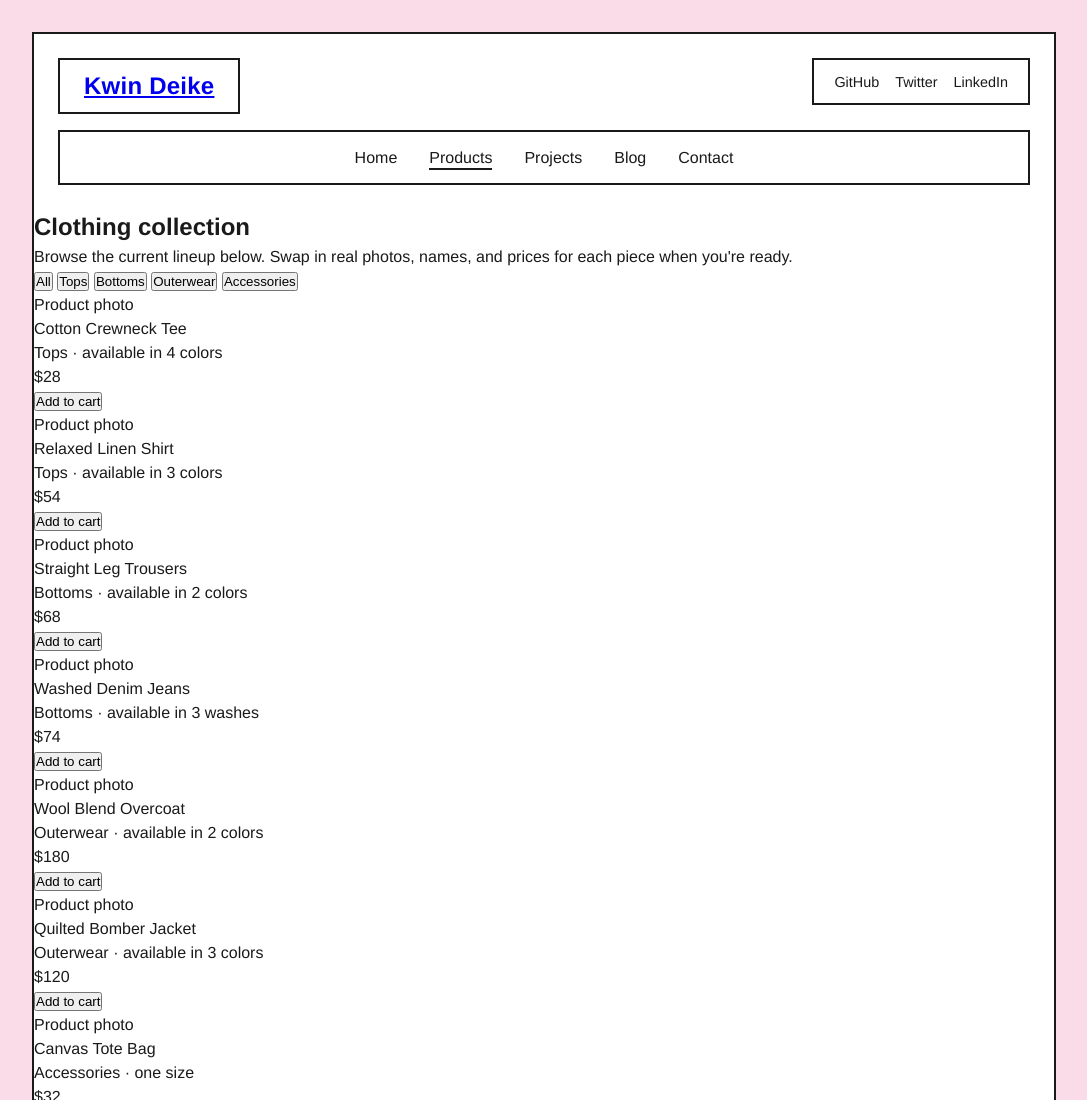
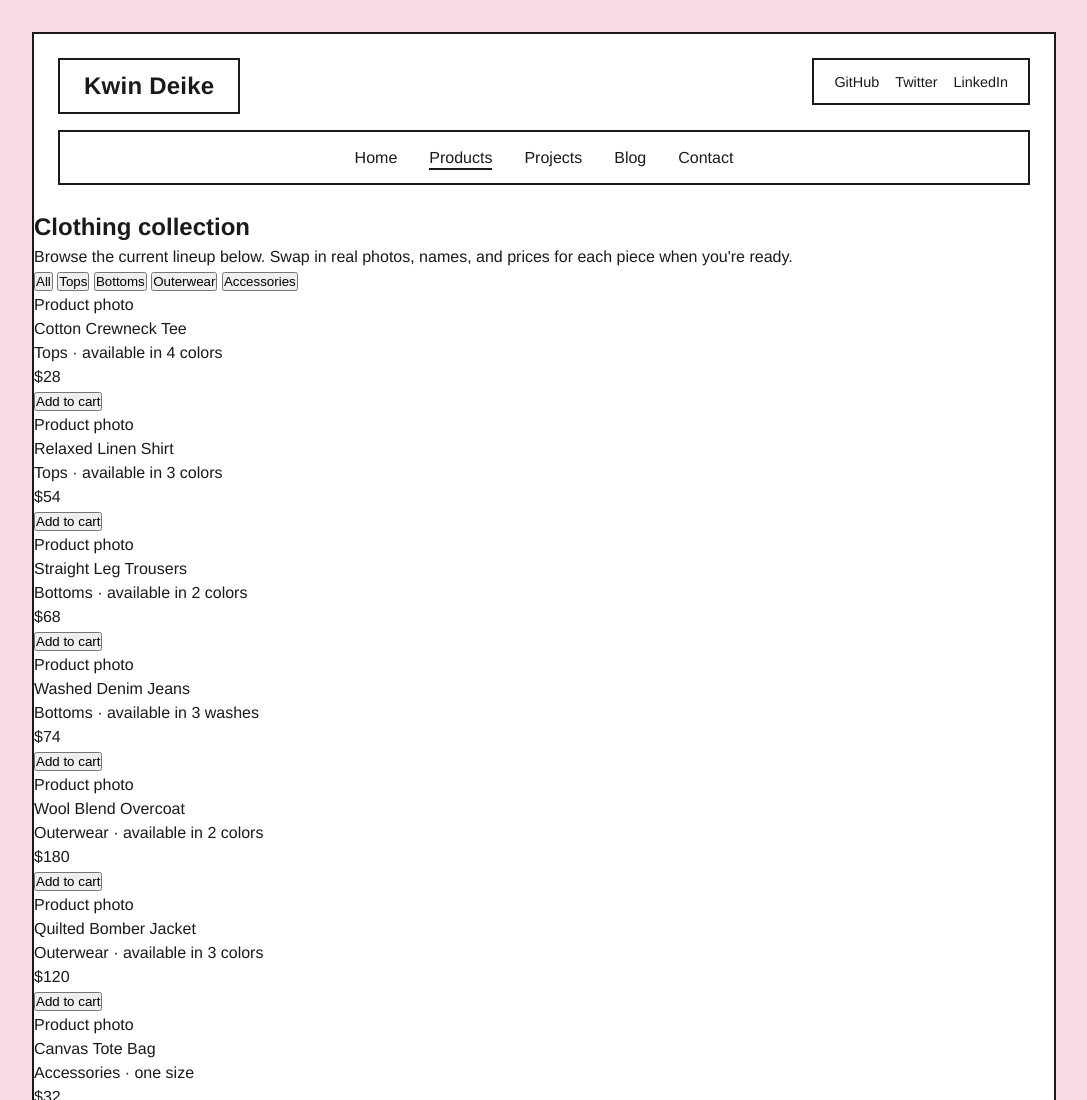
Before and after one commit to kdeike28/mkt3620, a plain HTML site: page products.html in a window 1280 px wide. Shown: the top 1100 px of the page, without its empty margins (96-1183 px from the left). Drawn offline with Linux system fonts and the light colour scheme; a script that the page names is missing.

Commit message:
Change logo link to span element

```diff
--- a/products.html
+++ b/products.html
@@ -19,7 +19,7 @@
     <header class="site-header">
       <div class="header-top">
         <div class="logo">
-          <a href="index.html">Kwin Deike</a>
+          <span="index.html">Kwin Deike</span>
         </div>
         <div class="social-links"></div>
       </div>
```
